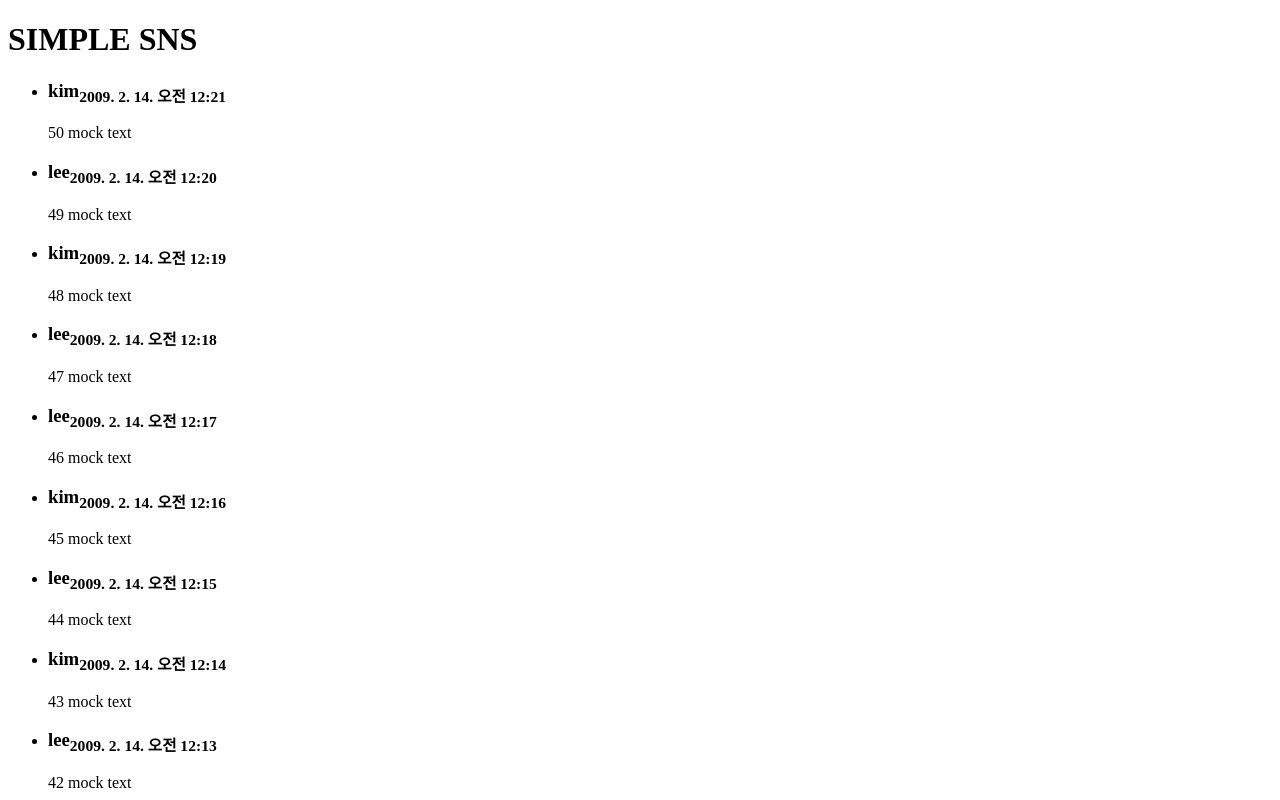
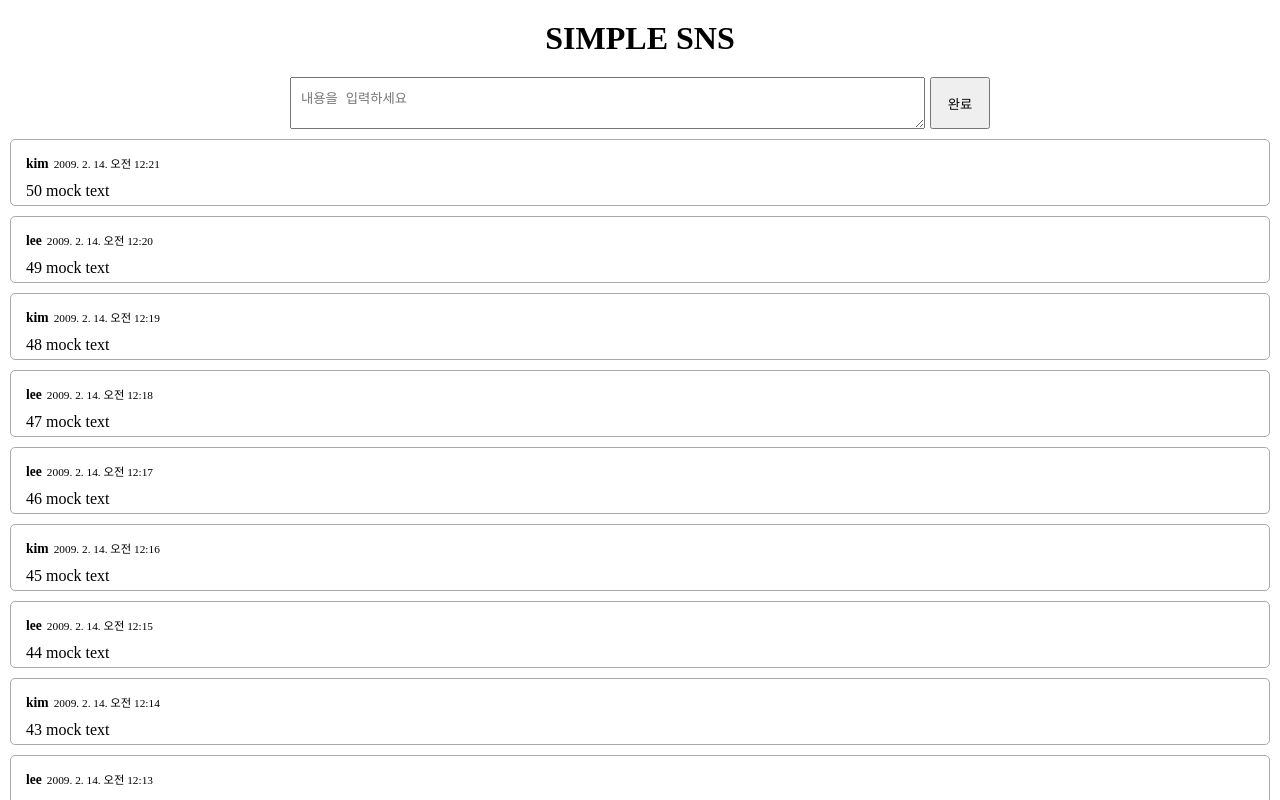
Before and after one commit to anshqhsh/toyproject, a Next.js app in the folder client/: page / in a window 1280 px wide. Shown: the top 800 px of the page. Built offline with nearby package versions, Linux system fonts and the light colour scheme.

Commit message:
메세지 리스트, 메세지 아이템, 메세지 인풋
Css 전처리기 Sass를 사용
useRef를 통해 버튼 액션 설정

```diff
--- /dev/null
+++ b/client/components/MsgInput.js
@@ -0,0 +1,20 @@
+import { useRef } from 'react';
+const MsgInput = ({ mutate }) => {
+  const textRef = useRef(null);
+
+  const onSubmit = e => {
+    e.preventDefault();
+    e.stopPropagation(); // 이벤트 버블링 제어
+    const text = textRef.current.value;
+    textRef.current.value = '';
+    mutate(text);
+  };
+  return (
+    <form className="messages__input" onSubmit={onSubmit}>
+      <textarea ref={textRef} placeholder="내용을 입력하세요" />
+      <button type="submit">완료</button>
+    </form>
+  );
+};
+
+export default MsgInput;
--- a/client/components/MsgItem.js
+++ b/client/components/MsgItem.js
@@ -1,5 +1,5 @@
 const MsgItem = ({ userId, timestamp, text }) => (
-  <li className="messages_item">
+  <li className="messages__item">
     <h3>
       {userId}
       {''}
--- a/client/components/MsgList.js
+++ b/client/components/MsgList.js
@@ -1,10 +1,12 @@
-import MsgItem from './MsgItem.js';
+import { useState } from 'react';
+import MsgItem from './MsgItem';
+import MsgInput from './MsgInput';
 
 const UserIds = ['kim', 'lee'];
 
 const getRandomUserId = () => UserIds[Math.round(Math.random())];
 
-const msgs = Array(50)
+const originalMsgs = Array(50)
   .fill(0)
   .map((_, i) => ({
     id: 50 - i,
@@ -13,12 +15,27 @@
     text: `${50 - i} mock text`,
   }));
 
-const MsgList = () => (
-  <ul className="messages">
-    {msgs.map(x => (
-      <MsgItem key={x.id} {...x} />
-    ))}
-  </ul>
-);
+const MsgList = () => {
+  const [msgs, setMsgs] = useState(originalMsgs);
+  const onCreate = text => {
+    const newMsg = {
+      id: msgs.length + 1,
+      userId: getRandomUserId(),
+      timestamp: Date.now(),
+      text: `${msgs.length + 1}${text}`,
+    };
+    setMsgs(msgs => [newMsg, ...msgs]);
+  };
 
+  return (
+    <>
+      <MsgInput mutate={onCreate} />
+      <ul className="messages">
+        {msgs.map(x => (
+          <MsgItem key={x.id} {...x} />
+        ))}
+      </ul>
+    </>
+  );
+};
 export default MsgList;
--- a/client/next.config.js
+++ b/client/next.config.js
@@ -1,7 +1,7 @@
-// const path = require('path');
+const path = require('path');
 
-// module.exports = {
-//   sassOption: {
-//     includePaths: [path.resolve(__dirmame, './pages')],
-//   },
-// };
+module.exports = {
+  sassOptions: {
+    includePaths: [path.resolve(__dirname, './pages')],
+  },
+};
--- /dev/null
+++ b/client/pages/_app.js
@@ -0,0 +1,10 @@
+import './index.scss';
+
+const App = ({ Component, pageProps }) => <Component {...pageProps} />;
+
+App.getInitialProps = async ({ ctx, Component }) => {
+  const pageProps = await Component.getInitialProps?.(ctx);
+  return { pageProps };
+};
+
+export default App;
--- a/client/pages/index.js
+++ b/client/pages/index.js
@@ -1,4 +1,5 @@
-import MsgList from '../components/MsgList.js';
+import MsgList from '../components/MsgList';
+
 const Home = () => (
   <>
     <h1>SIMPLE SNS</h1>
--- /dev/null
+++ b/client/pages/index.scss
@@ -0,0 +1,65 @@
+body {
+  margin: 0;
+}
+#__next {
+  margin: 10px;
+}
+h1 {
+  text-align: center;
+  margin: 20px 0;
+}
+.messages {
+  list-style: none;
+  padding: 0;
+  margin: 0;
+  &__input {
+    display: flex;
+    width: 80%;
+    max-width: 700px;
+    min-width: 400px;
+    margin: 0 auto 10px;
+    > * {
+      box-sizing: border-box;
+    }
+    textarea {
+      padding: 10px;
+      flex-grow: 1;
+    }
+    button {
+      margin-left: 5px;
+      width: 60px;
+    }
+  }
+  &__item {
+    position: relative;
+    margin: 10px 0;
+    padding: 15px 15px 5px;
+    border-radius: 5px;
+    border: solid 1px #aaa;
+    h3 {
+      font-size: 0.85em;
+      margin: 0 0 10px;
+    }
+    sub {
+      font-weight: normal;
+      margin-left: 5px;
+      vertical-align: baseline;
+    }
+    p {
+      margin: 10px 0;
+    }
+    &:hover .messages__buttons {
+      display: block;
+    }
+    .messages__input {
+      width: 100%;
+    }
+  }
+  &__buttons {
+    display: none;
+    position: absolute;
+    text-align: right;
+    right: 10px;
+    bottom: 10px;
+  }
+}
```
